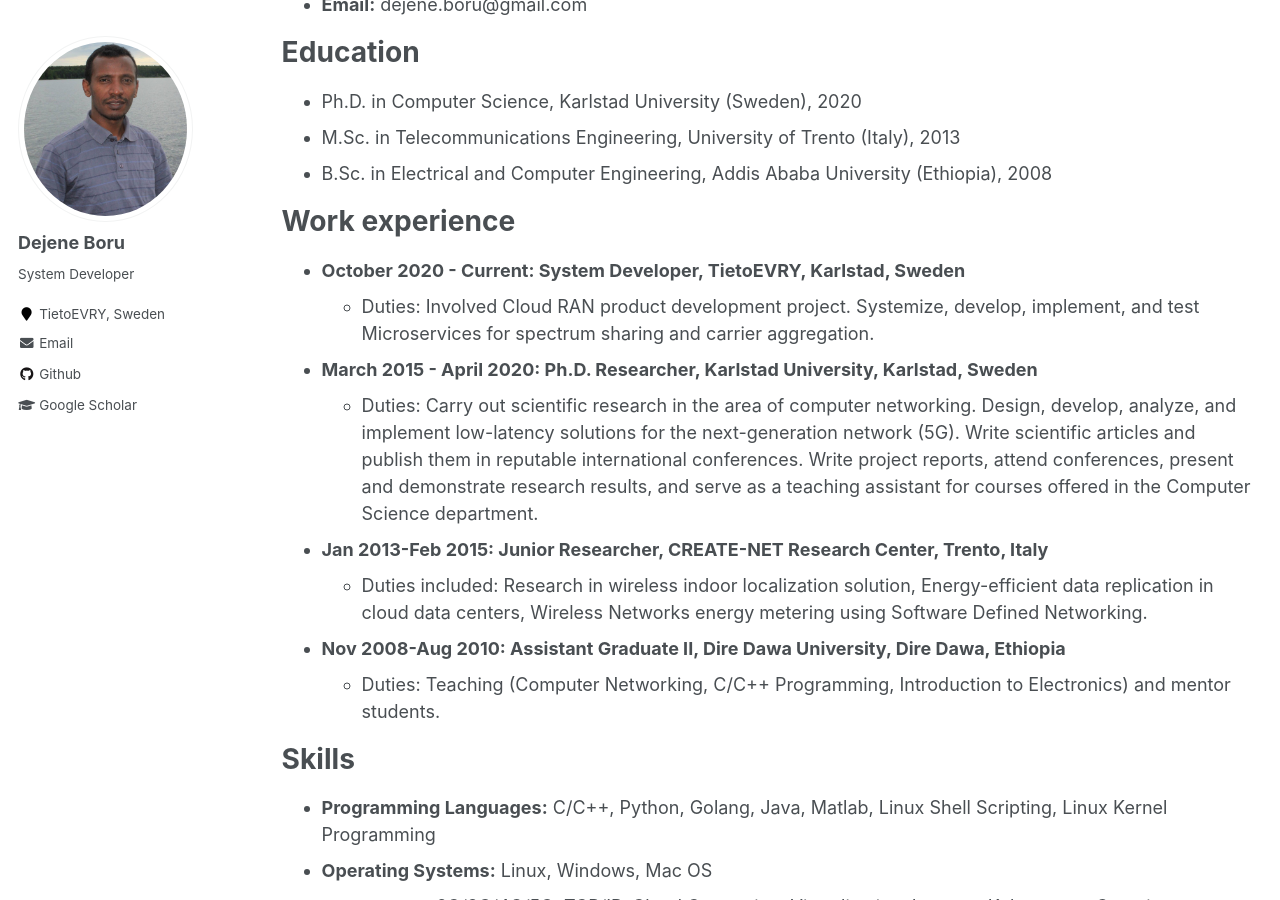
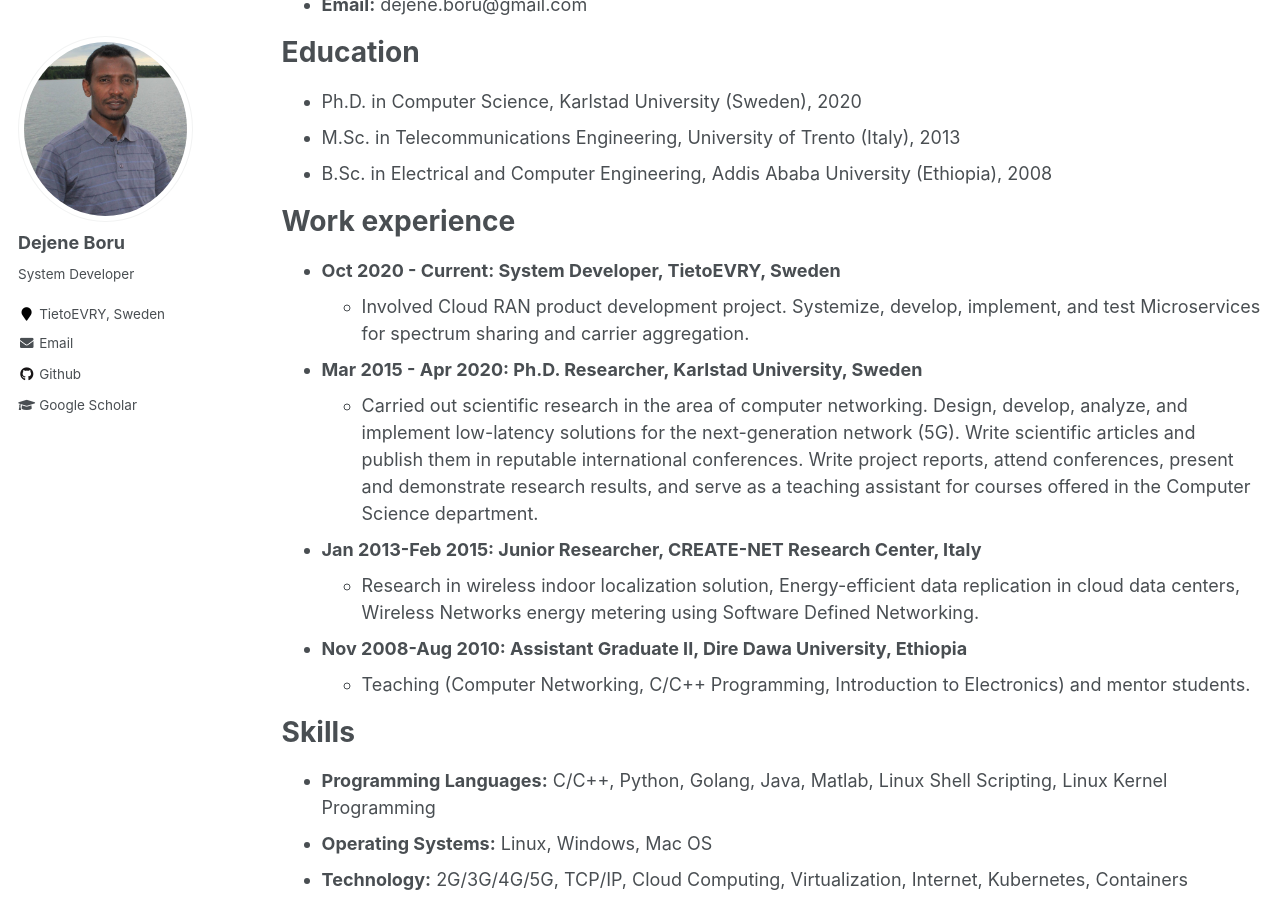
Before and after one commit to dejeneboru/dejeneboru.github.io, a Jekyll site: the page built from _pages/cv.md, in a window 1280 px wide and 900 px high, scrolled down 293 px. Built offline with Jekyll 4.4.1, drawn with Linux system fonts in a browser that asks for light colours.

Commit message:
re-format

```diff
--- a/_pages/cv.md
+++ b/_pages/cv.md
@@ -24,14 +24,14 @@ Education
 
 Work experience
 ======
-* **October 2020 - Current: System Developer, TietoEVRY, Karlstad, Sweden**
-  * Duties: Involved Cloud RAN product development project. Systemize, develop, implement, and test Microservices for spectrum sharing and carrier aggregation.
-* **March 2015 - April 2020: Ph.D. Researcher, Karlstad University, Karlstad, Sweden**
-  * Duties: Carry out scientific research in the area of computer networking. Design, develop, analyze, and implement low-latency solutions for the next-generation network (5G). Write scientific articles and publish them in reputable international conferences. Write project reports, attend conferences, present and demonstrate research results, and serve as a teaching assistant for courses offered in the Computer Science department.
-* **Jan 2013-Feb 2015: Junior Researcher, CREATE-NET Research Center, Trento, Italy**
-  * Duties included: Research in wireless indoor localization solution, Energy-efficient data replication in cloud data centers, Wireless Networks energy metering using Software Defined Networking.
-* **Nov 2008-Aug 2010: Assistant Graduate II, Dire Dawa University, Dire Dawa, Ethiopia**
-  * Duties: Teaching (Computer Networking, C/C++ Programming, Introduction to Electronics) and mentor students.
+* **Oct 2020 - Current: System Developer, TietoEVRY, Sweden**
+  * Involved Cloud RAN product development project. Systemize, develop, implement, and test Microservices for spectrum sharing and carrier aggregation.
+* **Mar 2015 - Apr 2020: Ph.D. Researcher, Karlstad University, Sweden**
+  * Carried out scientific research in the area of computer networking. Design, develop, analyze, and implement low-latency solutions for the next-generation network (5G). Write scientific articles and publish them in reputable international conferences. Write project reports, attend conferences, present and demonstrate research results, and serve as a teaching assistant for courses offered in the Computer Science department.
+* **Jan 2013-Feb 2015: Junior Researcher, CREATE-NET Research Center, Italy**
+  * Research in wireless indoor localization solution, Energy-efficient data replication in cloud data centers, Wireless Networks energy metering using Software Defined Networking.
+* **Nov 2008-Aug 2010: Assistant Graduate II, Dire Dawa University, Ethiopia**
+  * Teaching (Computer Networking, C/C++ Programming, Introduction to Electronics) and mentor students.
 
 Skills
 ======
```
